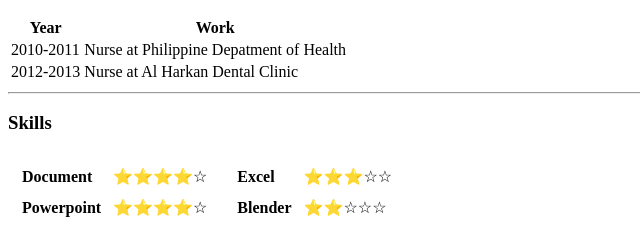
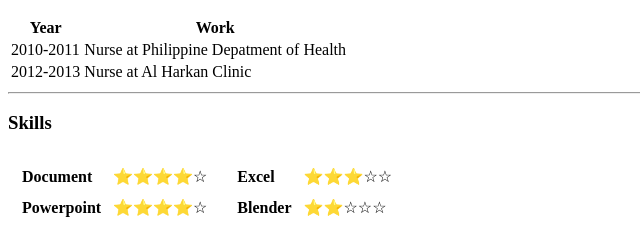
Before and after one commit to Yenzzz/cv, a plain HTML site: page index.html in a window 1280 px wide. Shown: the part 557-794 px from the top of the page, 0-640 px from the left. Drawn offline with Linux system fonts and the light colour scheme.

Commit message:
Update index.html

```diff
--- a/index.html
+++ b/index.html
@@ -41,7 +41,7 @@
     </tr>
     <tr>
       <td>2012-2013</td>
-      <td>Nurse at Al Harkan Dental Clinic</td>
+      <td>Nurse at Al Harkan Clinic</td>
     </tr>
   </tbody>
   <tfoot>
```
